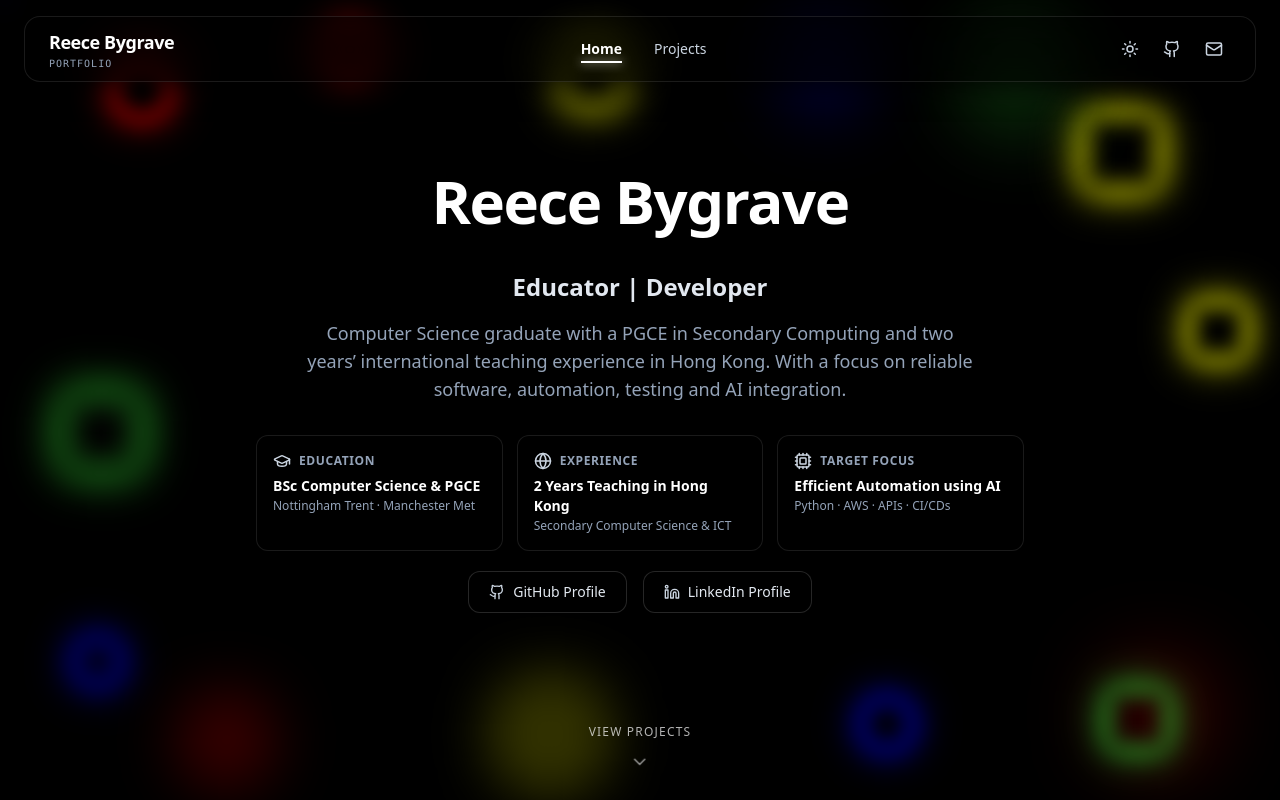
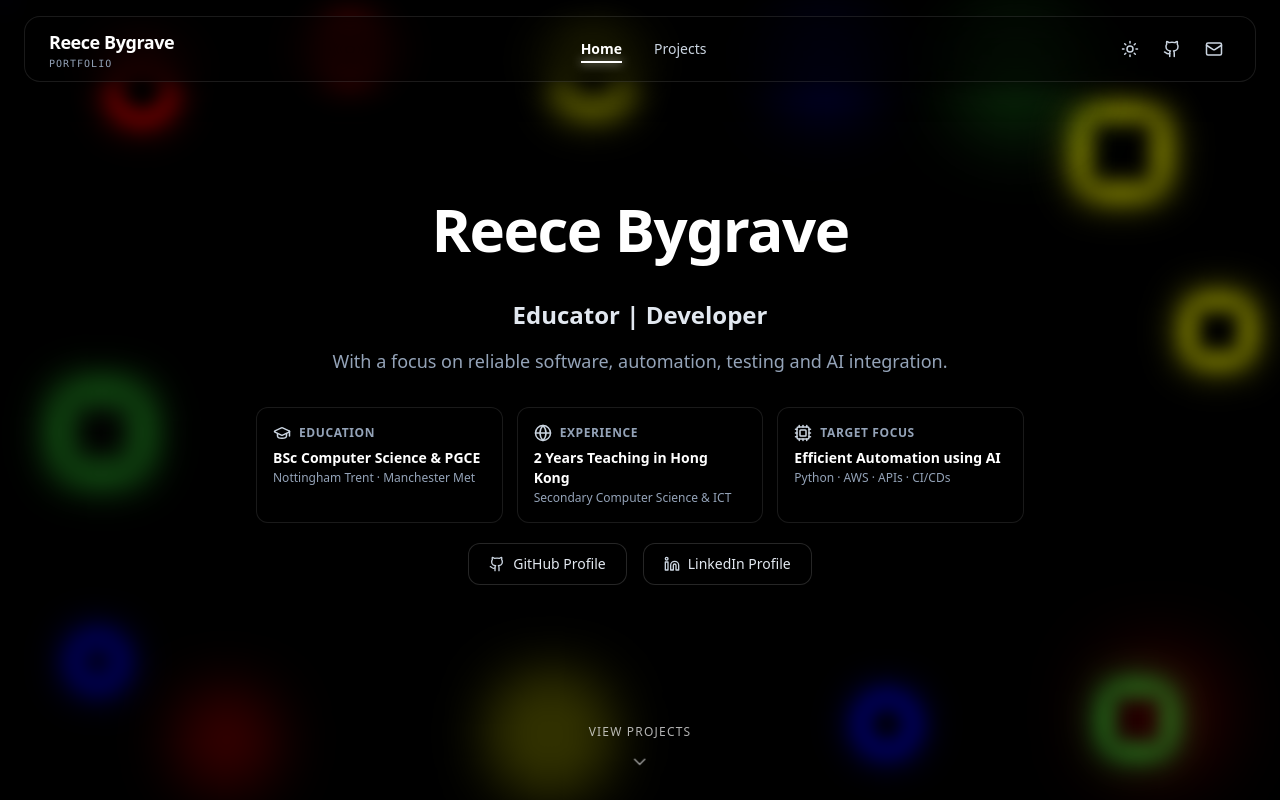
Before and after one commit to Reece-Bygrave/portfolio-reecebygrave, a React (Create React App) app: page / in a window 1280 px wide. Shown: the top 800 px of the page. Built offline with nearby package versions, Linux system fonts and the light colour scheme.

Commit message:
text change

```diff
--- a/src/components/Hero.jsx
+++ b/src/components/Hero.jsx
@@ -26,7 +26,7 @@ const Hero = () => {
 
         {/* Profile Summary */}
         <p className="max-w-2xl text-slate-600 dark:text-slate-400 text-sm sm:text-base md:text-lg leading-relaxed mb-8 transition-colors">
-          Computer Science graduate with a PGCE in Secondary Computing and two years’ international teaching experience in Hong Kong. With a focus on reliable software, automation, testing and AI integration.
+          With a focus on reliable software, automation, testing and AI integration.
         </p>
 
         {/* Snapshot Cards */}
```
